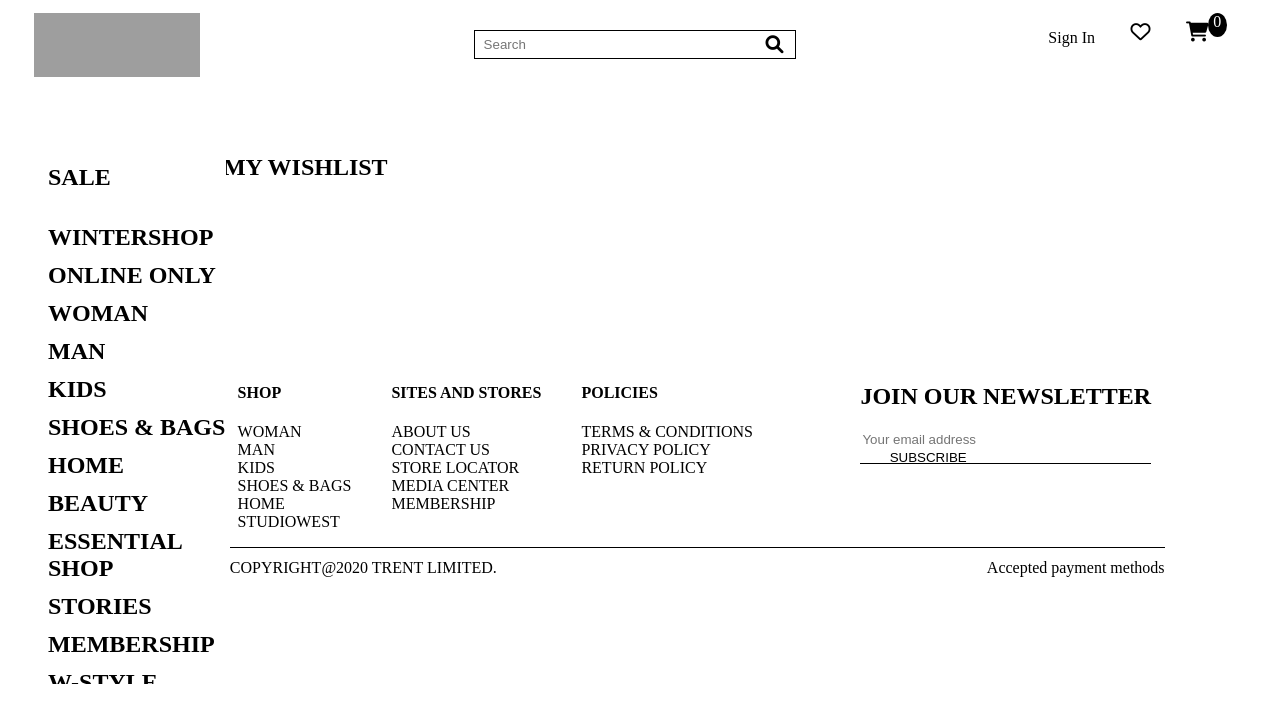
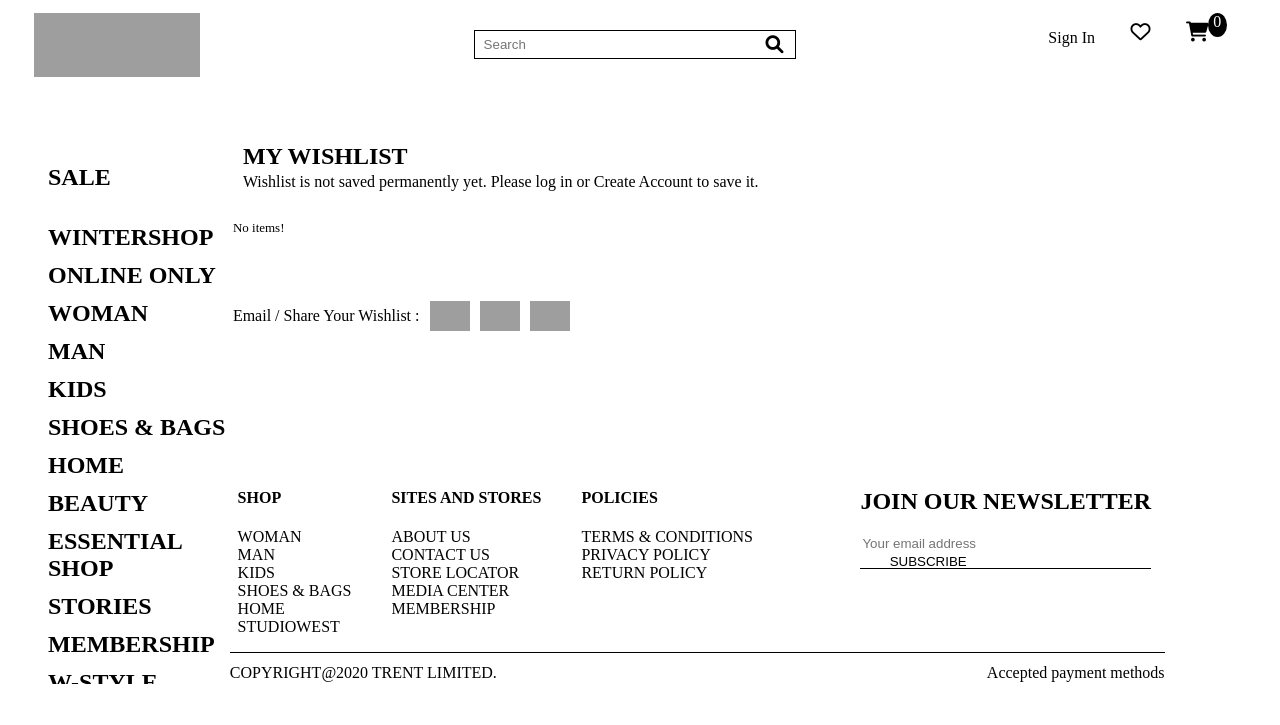
Before and after one commit to Omkaar1/westside-clone, a plain HTML site: page wishlist.html in a window 1280 px wide. Drawn offline with Linux system fonts and the light colour scheme; grey boxes are pictures that could not be loaded.

Commit message:
wishlist

```diff
--- a/scripts/wishlist.js
+++ b/scripts/wishlist.js
@@ -1,22 +1,25 @@
-
 
 let items=JSON.parse(localStorage.getItem("wishList"))||[];
+console.log("items:",items)
+let container=document.getElementById("container");
 
-let container=document.getElementById("container");
+if(items.length==0){
+   let head=document.getElementById("head1");
+   head.style.display="block"
+}
+else{
 displayItems(items);
-
-console.log("items:",items)
-
 function displayItems(items){
 container.innerHTML="";
 items.forEach((el,index)=>{
-    let {brand,price,image}=el;
+    let {brand,image,price}=el;
     let div=document.createElement("div");
     let img=document.createElement("img");
     img.src=image;
     img.id="image";
     let name1=document.createElement("h4");
     name1.innerText=brand;
+
     let price1=document.createElement("h3");
     price1.innerText=`₹${price}`;
     price.id="priceid";
@@ -36,10 +39,18 @@ container.append(div);
 }
 
 
-function deleteItem(index){
+ deleteItem=(index)=>{
     items.splice(index,1);
+    if(items.length==0){
+        shownoItems();
+    }
     console.log(items);
-    localStorage.setItem("wishList",JSON.stringify(items));
+    localStorage.setItem("listItems",JSON.stringify(items));
     displayItems(items);
 
 }
+}
+
+shownoItems=()=>{
+    head1.style.display="block";
+}
--- a/styles/wishlist.css
+++ b/styles/wishlist.css
@@ -3,7 +3,7 @@
     grid-template-columns: repeat(2,1fr);
     grid-gap: 20px;
     font-size: 14px;
-    padding-left:40px;
+    padding-left:20px;
     margin-top: 55px;
     line-height: 5px;
 
@@ -24,3 +24,34 @@
     border: none;
     background-color: transparent;
 }
+#head1{
+   display: none;
+   font-size:13px;
+   padding-top:20px;
+}
+#height{
+    line-height:5px;
+    padding-left: 20px;
+}
+.flex{
+    display: flex;
+}
+#size{
+    height:30px;
+    padding-top: 10px;
+    gap: 10px;
+    margin-left: 10px;
+
+}
+#fb{
+    background-color: #305790;
+}
+#max{
+margin-left:10px;
+}
+#twitter{
+    background-color:#54cef2;
+}
+#head1{
+    padding-left:10px;
+}
--- a/wishlist.html
+++ b/wishlist.html
@@ -14,9 +14,28 @@
     <div class="mid">
         <div class="leftnav"></div>
         <div class="cont">
-            <div id="main">
+            <!-- <div id="main">
                 <h2>MY WISHLIST</h2>
             <div id="container">
+
+            </div>
+            </div> -->
+            <div id="main">
+                <div id="height">
+                <h2 id="head">MY WISHLIST</h2>
+                <p id="para">Wishlist is not saved permanently yet. Please log in or Create Account to save it.</p>
+                </div>
+                <p id="head1">No items!</p>
+            <div id="container">
+
+            </div>
+            <div class="flex" id="max">
+                <p>Email / Share Your Wishlist :   </p>
+                <div class="flex" id="size">
+                  <img id="email" src="https://encrypted-tbn0.gstatic.com/images?q=tbn:ANd9GcSGH2NvaSAYWOiwy6HY7Ptw5xnqonzk-uk8vw&usqp=CAU"/>
+                    <img id="fb" src="https://img.icons8.com/fluency/48/000000/facebook.png"/>
+                    <img id="twitter" src="https://img.icons8.com/external-justicon-flat-justicon/64/000000/external-twitter-social-media-justicon-flat-justicon.png"/>
+                </div>
 
             </div>
             </div>
@@ -29,12 +48,7 @@
 
 
 
-    <div id="main">
-        <h2>MY WISHLIST</h2>
-    <div id="container">
 
-    </div>
-    </div>
 </body>
 </html>
 <script src="./scripts/wishlist.js">
```
